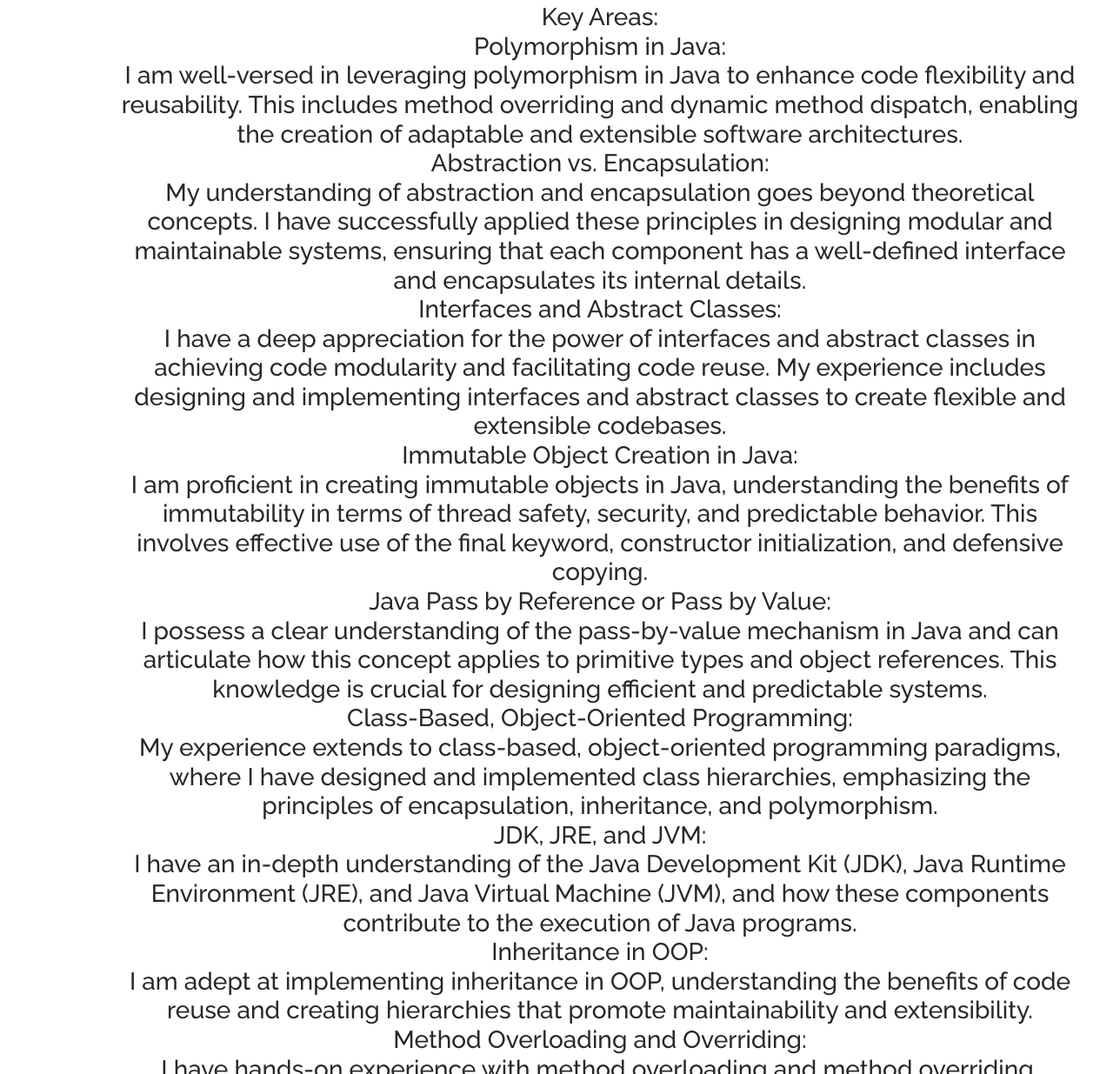
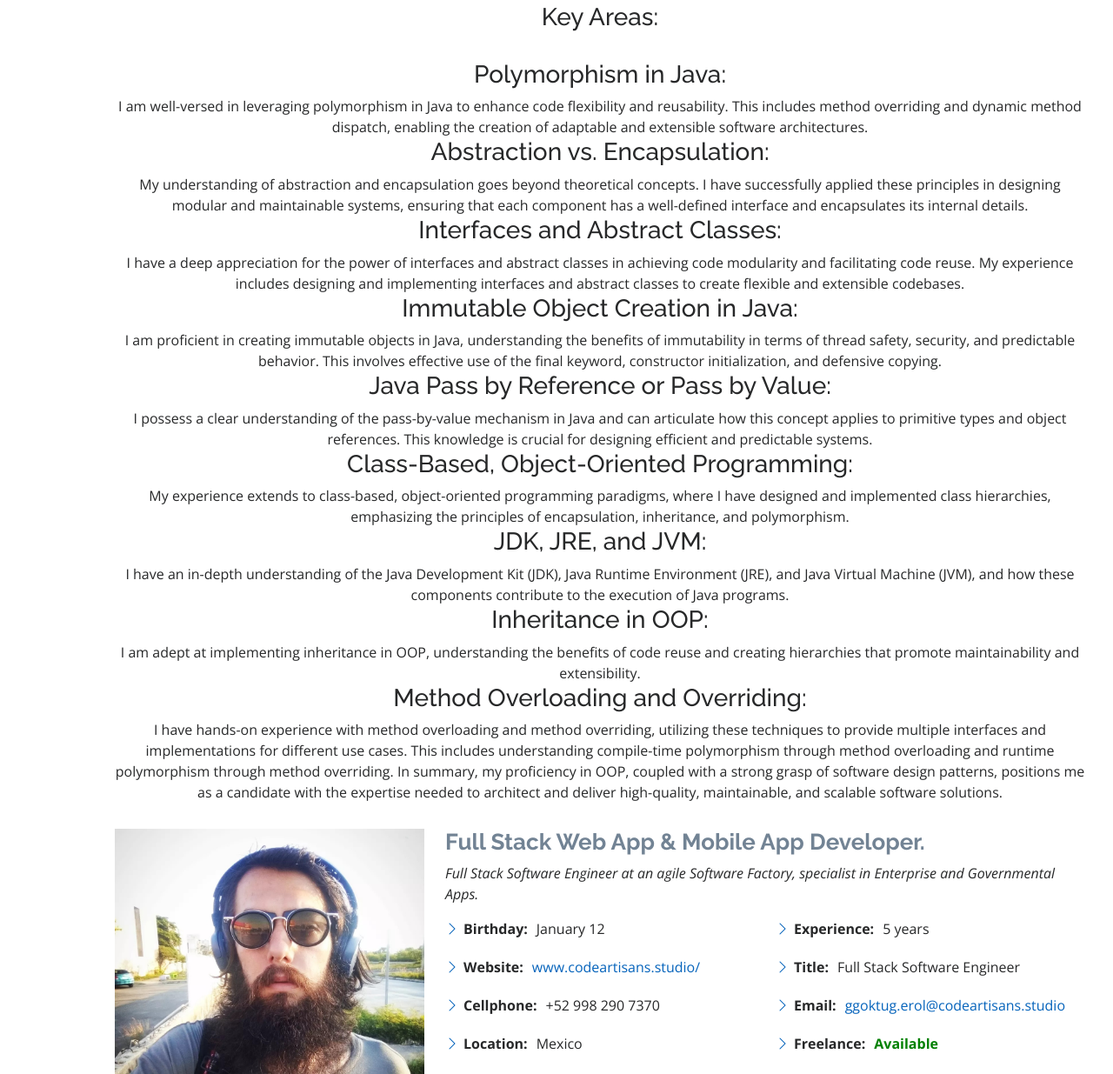
Before and after one commit to goktugerol-dev/goktugerol-dev.github-old-io, a plain HTML site: page index.html in a window 1280 px wide. Shown: the part 1220-2455 px from the top of the page at 87% size. Drawn offline with nearby package versions, Linux system fonts and the light colour scheme.

Commit message:
Update index.html

```diff
--- a/index.html
+++ b/index.html
@@ -141,65 +141,65 @@
               I bring a wealth of experience in crafting robust and scalable solutions through the effective utilization of OOP concepts.
             </p>
             <br>
-            <h3>Key Areas: </bold>
+            <h3>Key Areas: </h3>
             <br>
-            <bold>
+            <h3>
               Polymorphism in Java:
-            </bold>
+            </h3>
               <p>
                 I am well-versed in leveraging polymorphism in Java to enhance code flexibility and reusability. This includes method overriding and dynamic method dispatch, enabling the creation of adaptable and extensible software architectures.
               </p>
-              <bold>
+              <h3>
                 Abstraction vs. Encapsulation:
-              </bold>
+              </h3>
               <p>
                 My understanding of abstraction and encapsulation goes beyond theoretical concepts. I have successfully applied these principles in designing modular and maintainable systems,
                 ensuring that each component has a well-defined interface and encapsulates its internal details.
               </p>
-              <bold>
+              <h3>
                 Interfaces and Abstract Classes:
-              </bold>
+              </h3>
               <p>
                 I have a deep appreciation for the power of interfaces and abstract classes in achieving code modularity and facilitating code reuse.
                 My experience includes designing and implementing interfaces and abstract classes to create flexible and extensible codebases.
               </p>
-              <bold>
+              <h3>
                 Immutable Object Creation in Java:
-              </bold>
+              </h3>
               <p>
                 I am proficient in creating immutable objects in Java, understanding the benefits of immutability in terms of thread safety, security, and predictable behavior.
                 This involves effective use of the final keyword, constructor initialization, and defensive copying.
               </p>
-              <bold>
+              <h3>
                 Java Pass by Reference or Pass by Value:
-              </bold>
+              </h3>
               <p>
                 I possess a clear understanding of the pass-by-value mechanism in Java and can articulate how this concept applies to primitive types and object references.
                 This knowledge is crucial for designing efficient and predictable systems.
               </p>
-              <bold>
+              <h3>
                 Class-Based, Object-Oriented Programming:
-              </bold>
+              </h3>
               <p>
                 My experience extends to class-based, object-oriented programming paradigms, where I have designed and implemented class hierarchies,
                 emphasizing the principles of encapsulation, inheritance, and polymorphism.
               </p>
-              <bold>
+              <h3>
                 JDK, JRE, and JVM:
-              </bold>
+              </h3>
               <p>
                 I have an in-depth understanding of the Java Development Kit (JDK), Java Runtime Environment (JRE), and Java Virtual Machine (JVM),
                 and how these components contribute to the execution of Java programs.
               </p>
-              <bold>
+              <h3>
                 Inheritance in OOP:
-              </bold>
+              </h3>
               <p>
                 I am adept at implementing inheritance in OOP, understanding the benefits of code reuse and creating hierarchies that promote maintainability and extensibility.
               </p>
-              <bold>
+              <h3>
                 Method Overloading and Overriding:
-              </bold>
+              </h3>
               <p>
                 I have hands-on experience with method overloading and method overriding, utilizing these techniques to provide multiple interfaces and implementations for different use cases.
                 This includes understanding compile-time polymorphism through method overloading and runtime polymorphism through method overriding.
```
